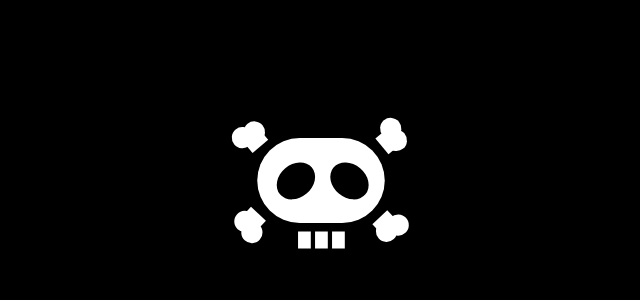
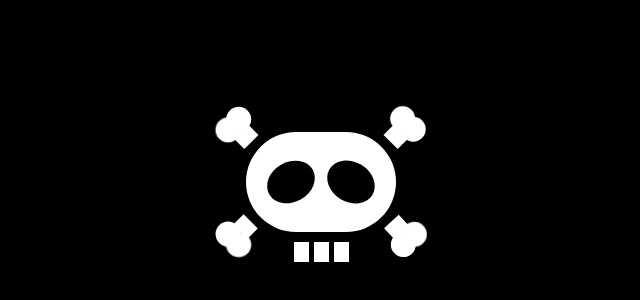
Before and after one commit to SaadMahi/42-One-Piece-Battle, a plain HTML site: page index.html in a window 1280 px wide. Shown: the part 228-528 px from the top of the page, without its empty margins (319-959 px from the left). Drawn offline with Linux system fonts and the light colour scheme.

Commit message:
redesigned style and html

```diff
--- a/index.html
+++ b/index.html
@@ -18,15 +18,9 @@
         justify-content: center;
         align-items: center;
 
-        height: 100vh;
-
-        width: 100vw;
+        min-height: 100vh;
 
         background: #000000;
-
-        transform: scale(0.85);
-
-        overflow: hidden;
       }
 
       .skull {
@@ -43,8 +37,8 @@
       .skull::after,
       .skull::before {
         content: "";
-        width: 49px;
-        height: 39px;
+        width: 50px;
+        height: 40px;
 
         border-radius: 50%;
 
@@ -54,11 +48,11 @@
       }
 
       .skull::after {
-        transform: translate(31px, 31px) rotate(40deg);
+        transform: translate(26px, 30px) rotate(31deg);
       }
 
       .skull::before {
-        transform: translate(21px, 31px) rotate(-40deg);
+        transform: translate(20px, 30px) rotate(-30deg);
       }
 
       [class^="teeth"] {
@@ -74,56 +68,18 @@
       }
 
       .teeth-1 {
-        transform: translate(-5px, 30px);
+        transform: translate(-6px, 30px);
       }
 
       .teeth-2 {
-        transform: translate(15px, 30px);
+        transform: translate(14px, 30px);
       }
 
       .teeth-3 {
-        transform: translate(35px, 30px);
+        transform: translate(34px, 30px);
       }
 
-      [class^="bone"] {
-        width: 24px;
-        height: 24px;
-
-        display: inline-block;
-
-        background: #fff;
-        position: absolute;
-      }
-
-      .bone-1 {
-        left: 0;
-
-        transform: rotate(-40deg) translate(-5px, -19px);
-      }
-
-      .bone-2 {
-        right: 0;
-
-        transform: rotate(50deg) translate(4px, -20px);
-      }
-
-      .bone-3 {
-        right: 0;
-        bottom: 0;
-
-        transform: rotate(137deg) translate(-1px, -20px);
-      }
-
-      .bone-4 {
-        left: 0;
-        bottom: 0;
-
-        transform: rotate(-137deg) translate(7px, -20px);
-      }
-
-      [class^="bone"]::after,
-      [class^="bone"]::before {
-        content: "";
+      .bone-edges {
         width: 25px;
         height: 25px;
 
@@ -131,15 +87,51 @@
 
         display: inline-block;
 
-        background: #fff;
+        background: #ffffff;
+
+        transform: translate(18%, -90%);
+
+        -webkit-box-reflect: left -10px;
       }
 
-      [class^="bone"]::after {
-        transform: translate(5px, -35px);
+      .bone-1,
+      .bone-2,
+      .bone-3,
+      .bone-4 {
+        width: 20px;
+        height: 15px;
+
+        display: inline-block;
+
+        background: #ffffff;
+
+        position: absolute;
       }
 
-      [class^="bone"]::before {
-        transform: translate(-10px, -10px);
+      .bone-1 {
+        left: 0;
+
+        transform: rotate(-45deg) translateY(-60%) translateX(-25%);
+      }
+
+      .bone-2 {
+        right: 0;
+
+        transform: rotate(45deg) translateY(-60%) translateX(25%);
+      }
+
+      .bone-3 {
+        bottom: 0;
+        left: 0;
+
+        transform: rotate(-135deg) translateY(-60%) translateX(30%);
+      }
+
+      .bone-4 {
+        bottom: 0;
+        right: 0;
+
+        transform: rotate(-223deg) translateY(-60%) translateX(-30%);
       }
     </style>
   </head>
@@ -149,10 +141,21 @@
       <span class="teeth-2"></span>
       <span class="teeth-3"></span>
 
-      <span class="bone-1"></span>
-      <span class="bone-2"></span>
-      <span class="bone-3"></span>
-      <span class="bone-4"></span>
+      <span class="bone-1">
+        <span class="bone-edges"></span>
+      </span>
+
+      <span class="bone-2">
+        <span class="bone-edges"></span>
+      </span>
+
+      <span class="bone-3">
+        <span class="bone-edges"></span>
+      </span>
+
+      <span class="bone-4">
+        <span class="bone-edges"></span>
+      </span>
     </div>
   </body>
 </html>
```
